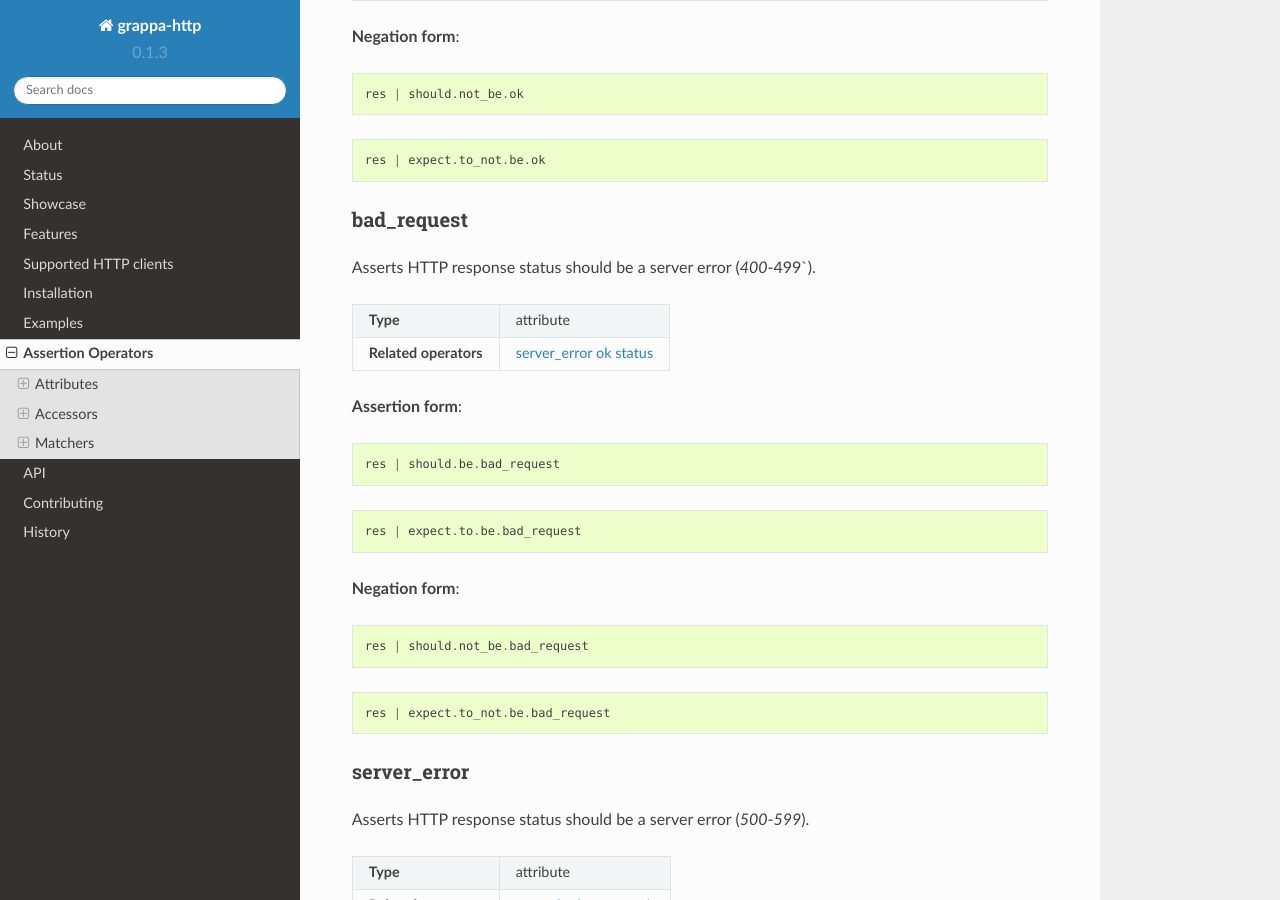
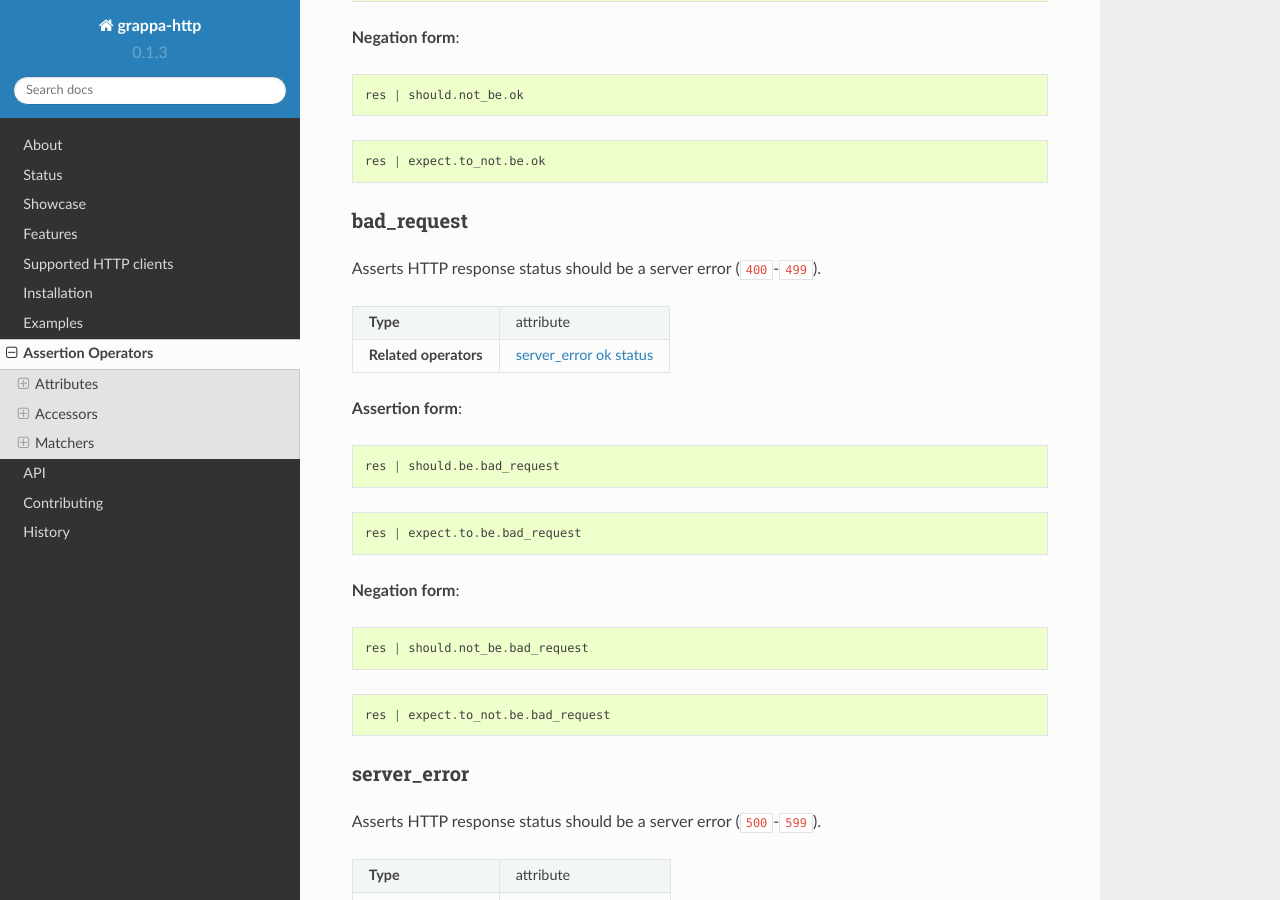
Before and after one commit to grappa-py/http, a Sphinx documentation site: the page built from docs/operators.rst, in a window 1280 px wide and 900 px high, scrolled down 1022 px. Built offline with Sphinx 7.4.7 and the Read the Docs theme 2.0.0, drawn with Linux system fonts in a browser that asks for light colours; pages that are not in the unit, such as notebooks, are missing from menus.

```diff
--- a/docs/operators.rst
+++ b/docs/operators.rst
@@ -33,7 +33,7 @@ Accessors
 ok
 ^^
 
-Asserts HTTP response status should be `200`.
+Asserts HTTP response status should be ``200``.
 
 =======================  ========================
  **Type**                attribute
@@ -64,7 +64,7 @@ Asserts HTTP response status should be `200`.
 bad_request
 ^^^^^^^^^^^
 
-Asserts HTTP response status should be a server error (`400`-499`).
+Asserts HTTP response status should be a server error (``400``-``499``).
 
 =======================  ========================
  **Type**                attribute
@@ -95,7 +95,7 @@ Asserts HTTP response status should be a server error (`400`-499`).
 server_error
 ^^^^^^^^^^^^
 
-Asserts HTTP response status should be a server error (`500`-`599`).
+Asserts HTTP response status should be a server error (``500``-``599``).
 
 =======================  ========================
  **Type**                attribute
```
